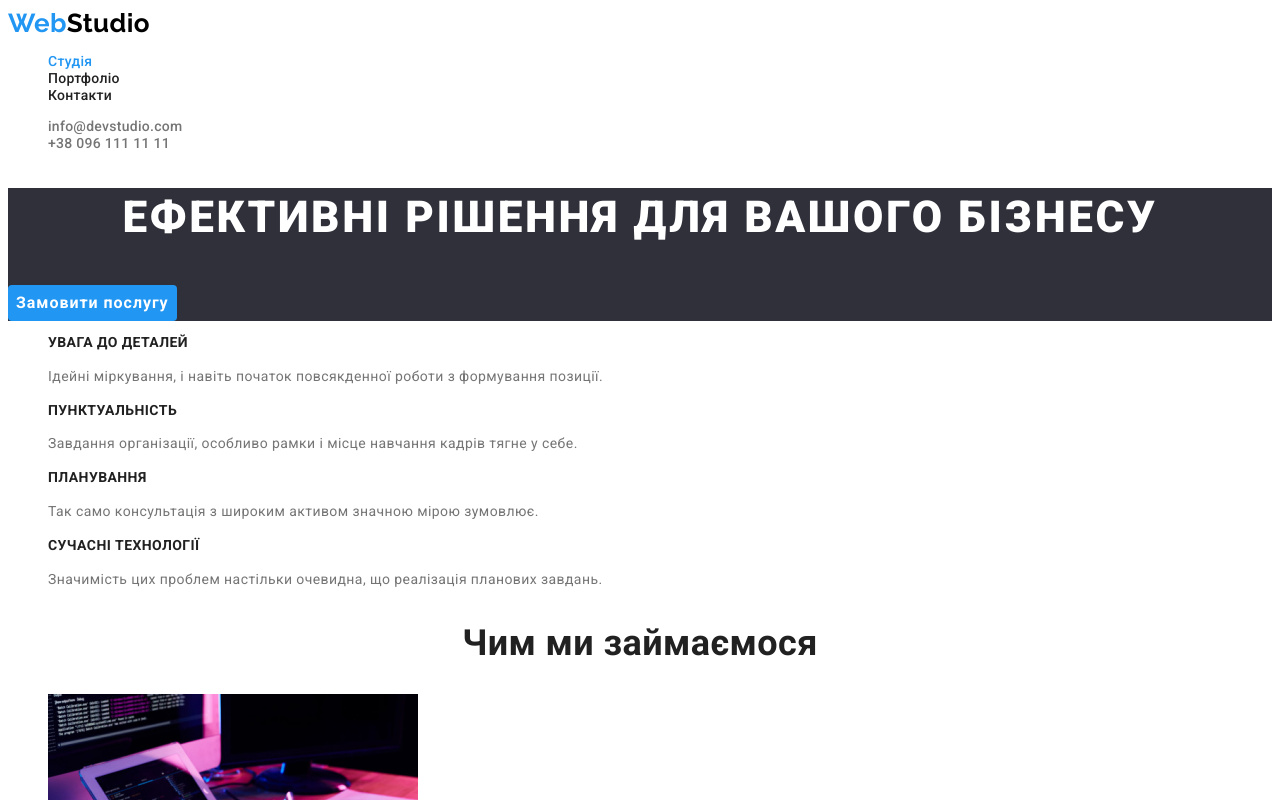
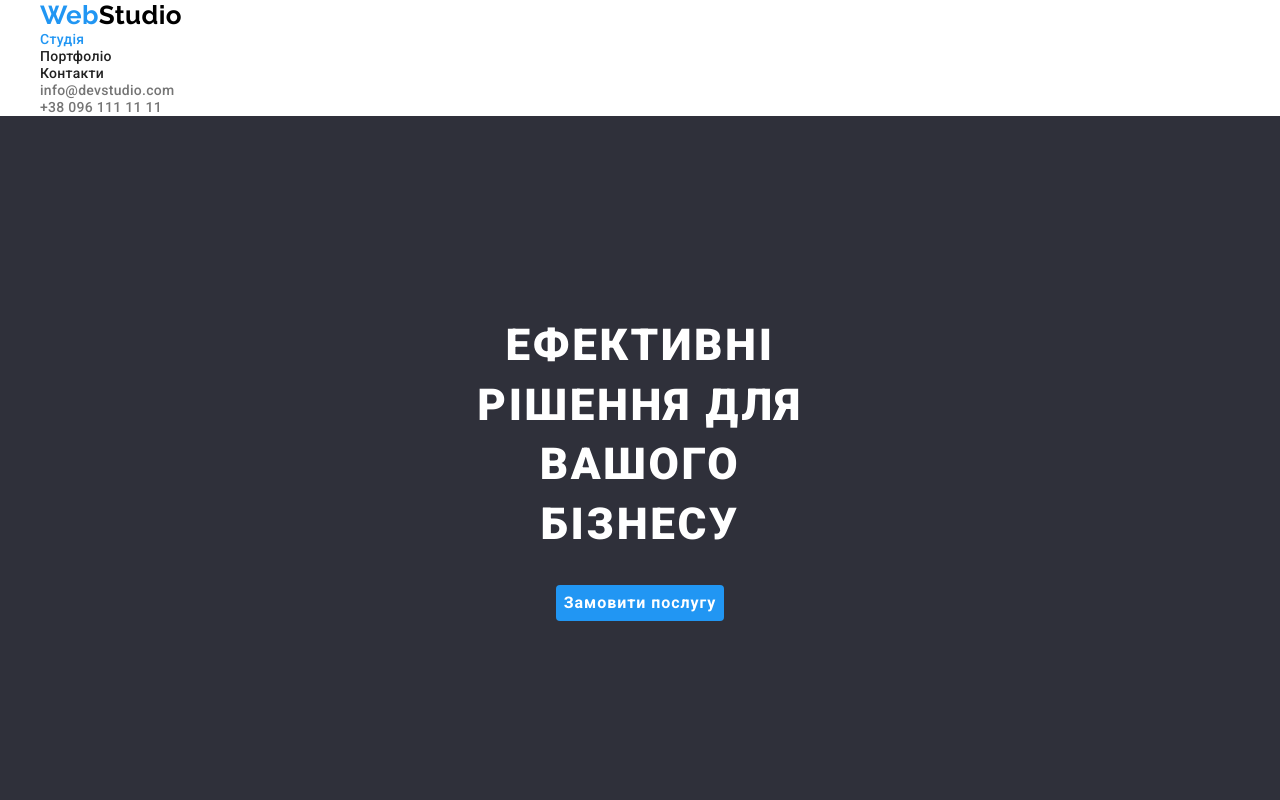
Before and after one commit to MaksymMohniuk/goit-markup-hw-03, a plain HTML site: page index.html in a window 1280 px wide. Shown: the top 800 px of the page. Drawn offline with nearby package versions, Linux system fonts and the light colour scheme.

Commit message:
hero-flex

```diff
--- a/css/styles.css
+++ b/css/styles.css
@@ -10,6 +10,19 @@
   --btn-background-color: #2196f3;
   --portfolio-btn-bgc: #f5f4fa;
   --footer-text-color: rgba(255, 255, 255, 0.6);
+}
+
+p, h1, h2, h3, h4, h5, h6 {
+  margin: 0;
+}
+
+ul, ol {
+  margin: 0;
+  padding-left: 0;
+}
+
+img {
+  display: block;
 }
 
 body {
@@ -26,6 +39,13 @@ body {
 
 .list {
   list-style: none;
+}
+
+.container {
+  width: 1230px;
+  padding-left: 15px;
+  padding-right: 15px;
+  margin: 0 auto;
 }
 
 .link-logo.current {
@@ -91,6 +111,10 @@ button {
   background-color: var(--background-color);
 }
 
+.hero-section {
+  padding: 200px 452px;
+}
+
 .hero-title {
   font-weight: 900;
   font-size: 44px;
@@ -99,6 +123,8 @@ button {
   letter-spacing: 0.06em;
   text-transform: uppercase;
   color: var(--text-color-primary);
+  max-width: 696px;
+  margin-bottom: 30px;
 }
 
 .modal-btn {
@@ -114,6 +140,8 @@ button {
   border-color: transparent;
   border-radius: 4px;
   background-color: var(--btn-background-color);
+  margin: 0 auto;
+  display: block;
 }
 
 .modal-btn:hover,
--- a/index.html
+++ b/index.html
@@ -11,11 +11,19 @@
       href="https://fonts.googleapis.com/css2?family=Raleway:wght@700&family=Roboto:wght@400;500;700;900&display=swap"
       rel="stylesheet"
     />
+    <link
+      rel="stylesheet"
+      href="https://cdnjs.cloudflare.com/ajax/libs/modern-normalize/1.1.0/modern-normalize.min.css"
+      integrity="sha512-wpPYUAdjBVSE4KJnH1VR1HeZfpl1ub8YT/NKx4PuQ5NmX2tKuGu6U/JRp5y+Y8XG2tV+wKQpNHVUX03MfMFn9Q=="
+      crossorigin="anonymous"
+      referrerpolicy="no-referrer"
+    />
     <link rel="stylesheet" href="./css/styles.css" />
   </head>
 
   <body>
     <header class="page-header">
+      <div class="container">
         <nav class="page-nav">
           <a class="link link-logo" href="./index.html" lang="en"
             >Web<span class="link-logo-wrap">Studio</span></a
@@ -44,6 +52,7 @@
             >
           </li>
         </ul>
+      </div>
     </header>
 
     <main>
```
Also changed, not shown: portfolio.html (+7 -0 lines). Lines whose indentation alone changed are shown as unchanged.
